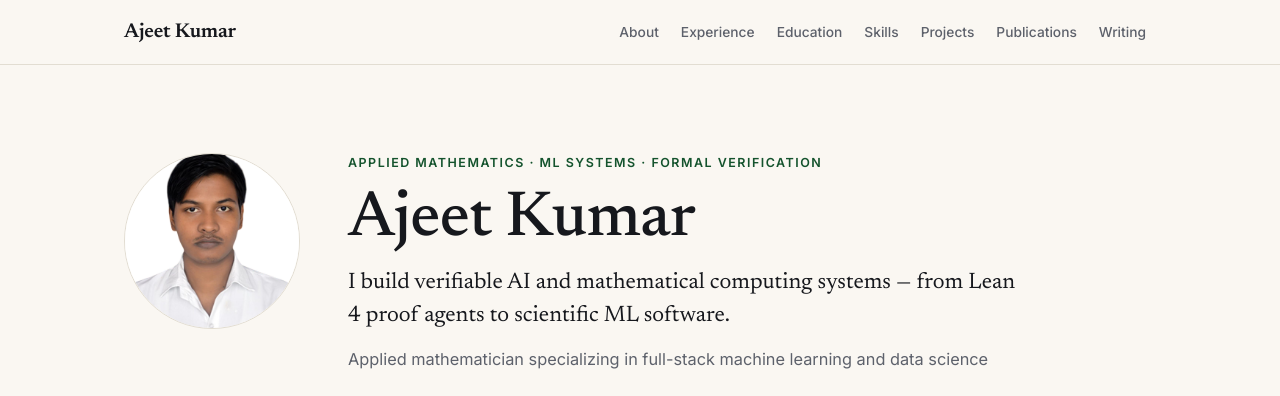
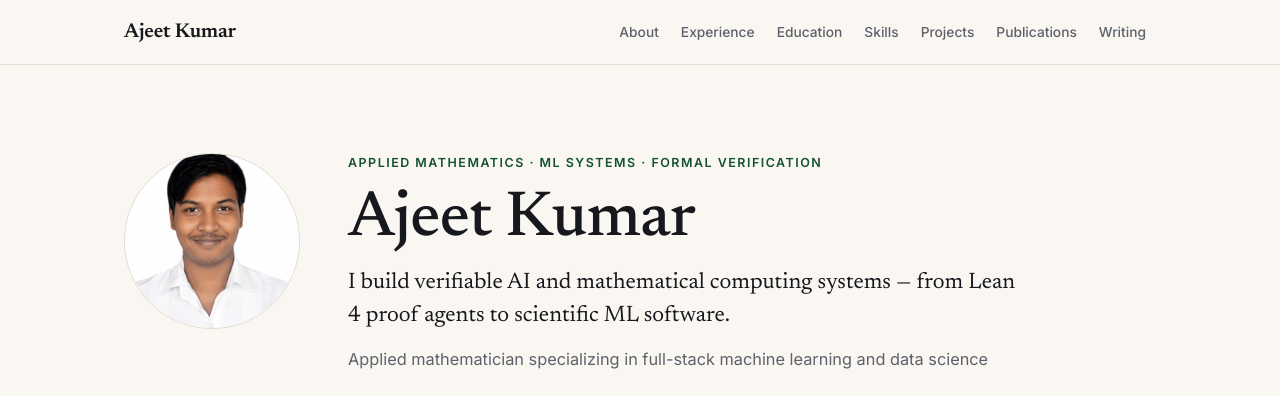
Before and after one commit to ajeetkbhardwaj/mailportfolio, a Jekyll site: the page built from index.md, in a window 1280 px wide. Shown: the top 396 px of the page. Built offline with Jekyll 4.4.1, drawn with Linux system fonts in a browser that asks for light colours.

Commit message:
feat: update profile photo

```diff
--- a/_config.yml
+++ b/_config.yml
@@ -7,7 +7,7 @@ title: "Ajeet Kumar"
 name: "Ajeet Kumar"
 description: "Applied mathematician specializing in full-stack machine learning and data science"
 email: "ajeetkamla7897@gmail.com"
-avatar: "/images/Profile2.png"
+avatar: "/images/Profile3.png"
 
 url: "https://ajeetkbhardwaj.github.io"
 baseurl: "/mailportfolio" # "" when deployed at the site root, "/portproxy" when hosted in the portproxy subfolder
```
Also changed, not shown: images/Profile3.png (added).
